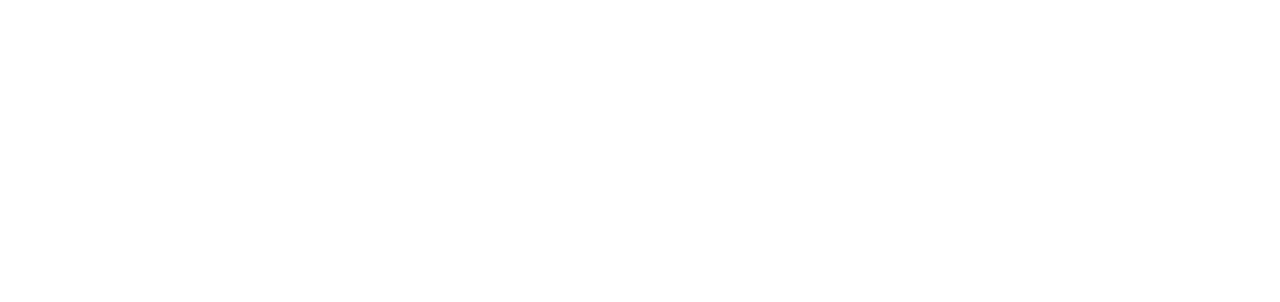
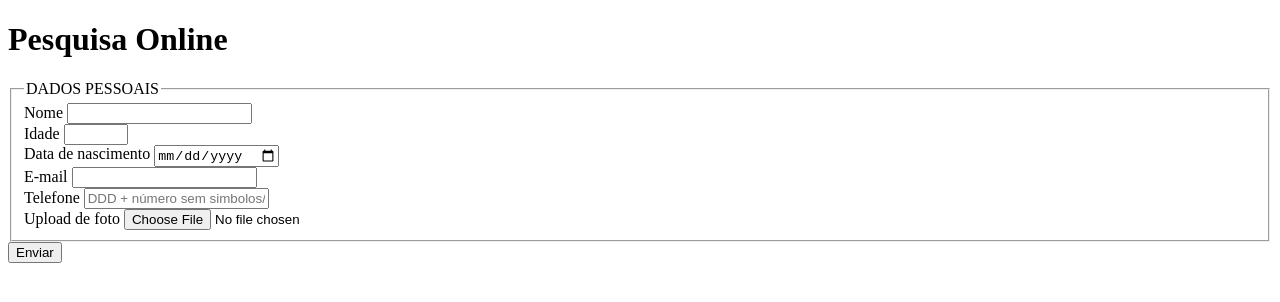
Before and after one commit to Lucassilva2129/pesquisa-culturama, a plain HTML site: page index.html in a window 1280 px wide. Drawn offline with Linux system fonts and the light colour scheme.

Commit message:
cria a sessao de dados pessoais

```diff
--- a/index.html
+++ b/index.html
@@ -9,7 +9,42 @@
 </head>
 
 <body>
+  <header>
+    <h1>Pesquisa Online</h1>
+  </header>
+  <section>
+    <fieldset> <!-- "CRIA UMA DIVISÃO E UMA BORDA"fieldset usamos para um conjunto de assunto relacionado, esses elementos tem relação entre si  -->
+      <!-- DADOS PESSOAIS -->
+      <legend>DADOS PESSOAIS</legend> <!--COLOCA O TEXTO NA BORDA DA fieldset-->
 
+      <form action="" method="get"> <!-- esse metodo (get) envia a informação para o back-end -->
+
+        <label for="userName">Nome</label> <!-- usamos para fazer a descrição dos campos -->
+
+        <input type="text" name="userName" required> <!-- recebeu a estiqueta userName na label acima e required de este item é obrigatorio o preenchimento -->
+        <br>
+        <label for="useAge">Idade</label>
+
+        <input type="number" name="useAge" min="12" max="100" required> <!-- min e max = idade minina e idade maxima -->
+        <br>
+        <label for="bithDate">Data de nascimento</label>
+        <input type="date" name="bithDate" id="">
+        <br>
+        <label for="userEmail">E-mail</label>
+        <input type="email" name="userEmail" required>
+        <br>
+        <label for="userPhoneNumber">Telefone</label>
+        <input type="tel" name="userPhoneNumber" pattern="[0-9]{11}" placeholder="DDD + número sem simbolos/espaço"> <!-- entre [] os digitos aceitos {} a quantidade de digitos -->
+        <br>
+        <label for="userImage">Upload de foto</label>
+        <input type="file" accept="image/*" name="userImage">
+
+    </fieldset>
+
+    <button type="submit">Enviar</button> <!-- submit -> vai submeter as nossa informações para algum lugar -->
+
+    </form>
+  </section>
 </body>
 
 </html>
```
